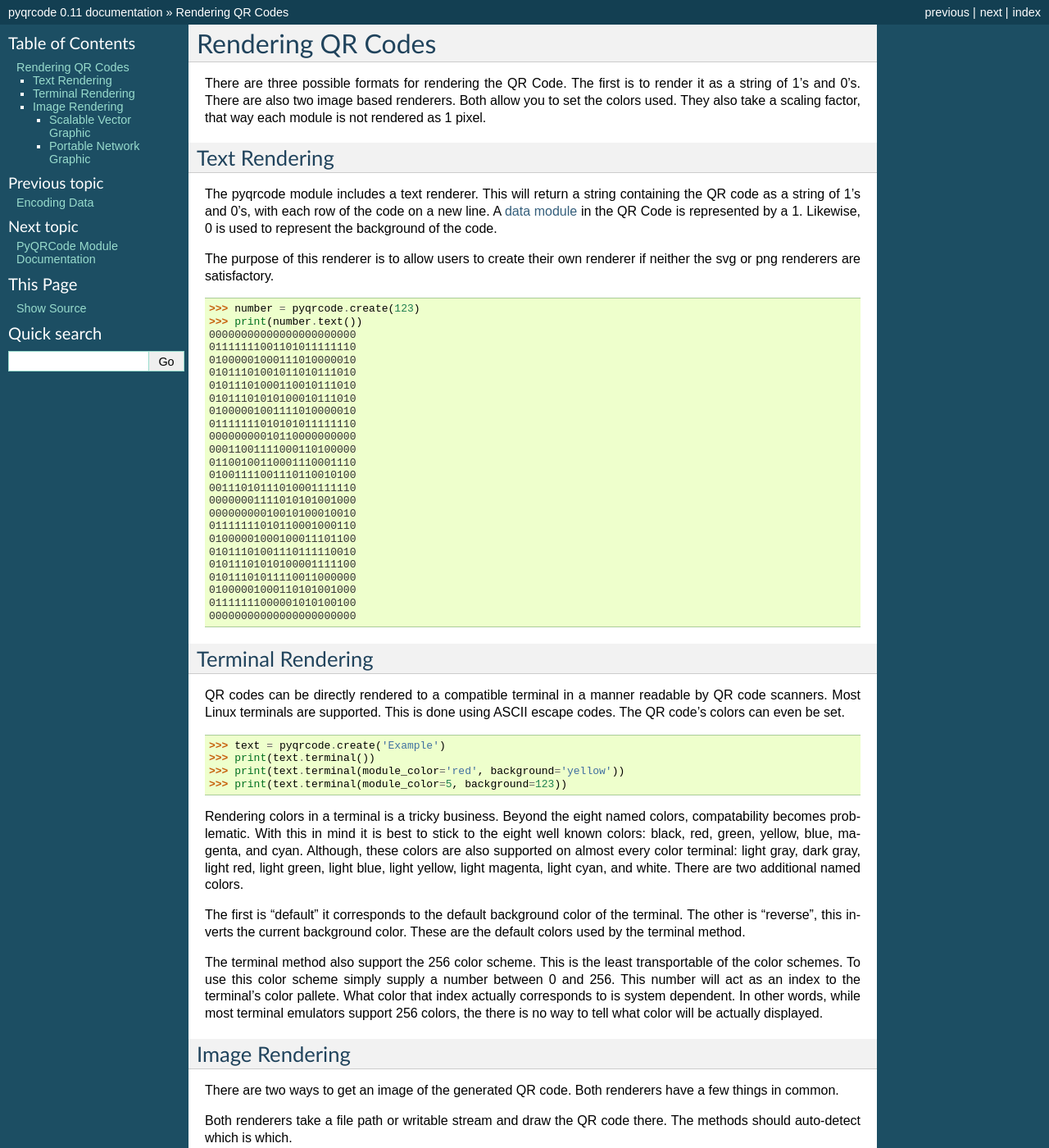
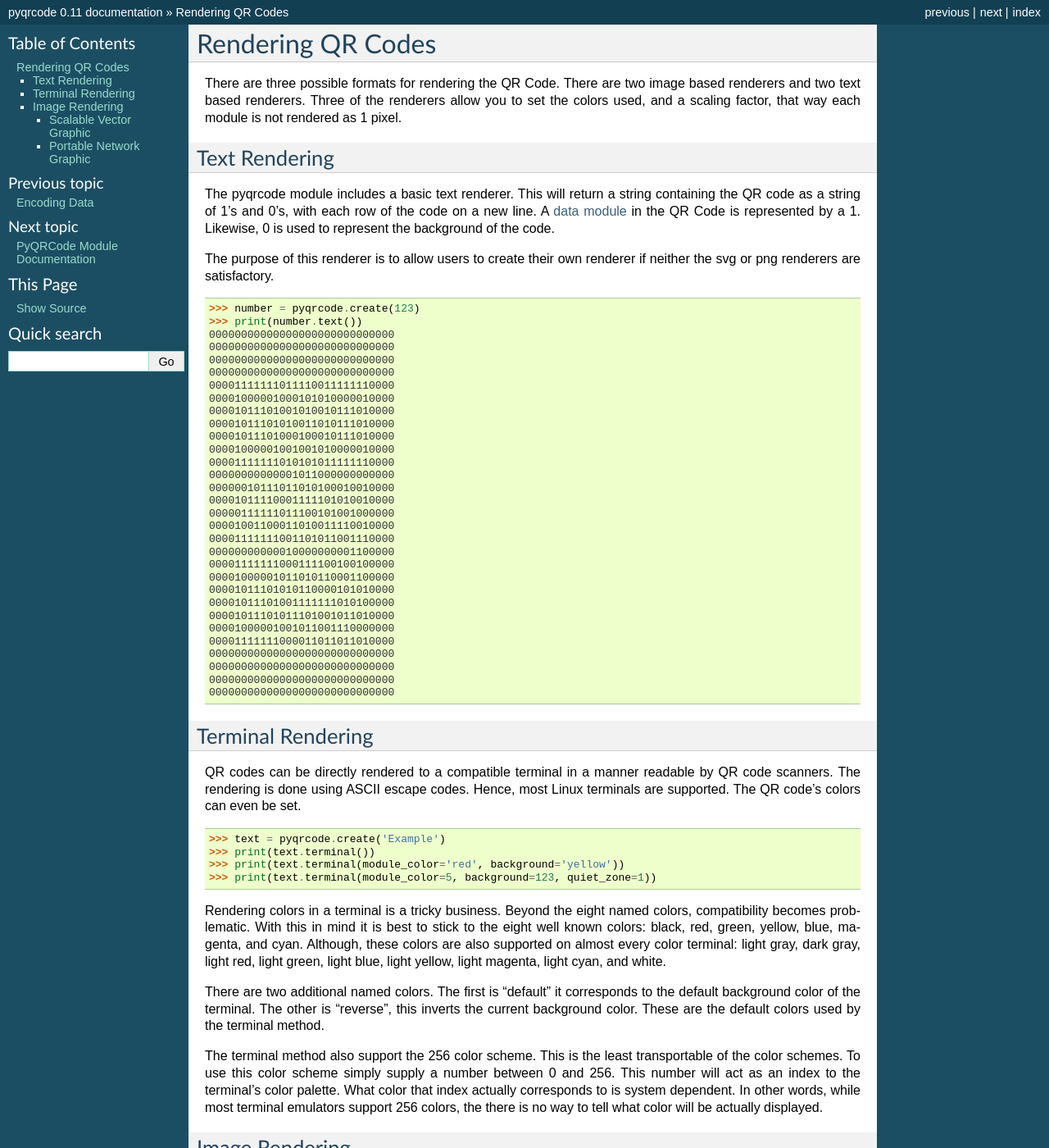
Before and after one commit to mnooner256/pyqrcode, a Sphinx documentation site: the page built from docs/rendering.rst, in a window 1280 px wide and 1400 px high. Shown: the whole window at 82% size. Built offline with Sphinx 7.4.7, drawn with Linux system fonts in a browser that asks for light colours; some of the changed text lies outside the part shown.

Commit message:
Updated docs in preperation for 1.1

```diff
--- a/docs/index.rst
+++ b/docs/index.rst
@@ -66,6 +66,7 @@
     >>> import pyqrcode
     >>> url = pyqrcode.create('http://uca.edu')
     >>> url.svg('uca-url.svg', scale=8)
+    >>> print(url.terminal(quiet_zone=1))
 
 The pyqrcode module, while easy to use, is powerful. You can set all of the
 properties of the QR code. If you install the optional pypng library, you can
--- a/docs/rendering.rst
+++ b/docs/rendering.rst
@@ -1,15 +1,15 @@
 Rendering QR Codes
 ******************
 
-There are three possible formats for rendering the QR Code. The first is
-to render it as a string of 1's and 0's. There are also two image based
-renderers. Both allow you to set the colors used. They also take a scaling
-factor, that way each module is not rendered as 1 pixel.
+There are three possible formats for rendering the QR Code. There are two image
+based renderers and two text based renderers. Three of the renderers allow you
+to set the colors used, and a scaling factor, that way each module is not
+rendered as 1 pixel.
 
 Text Rendering
 ==============
 
-The pyqrcode module includes a text renderer. This will return a string
+The pyqrcode module includes a basic text renderer. This will return a string
 containing the QR code as a string of 1's and 0's, with each row of the code on
 a new line. A :term:`data module` in the QR Code is represented by a 1.
 Likewise, 0 is used to represent the background of the code.
@@ -21,60 +21,68 @@
 
   >>> number = pyqrcode.create(123)
   >>> print(number.text())
-  00000000000000000000000
-  01111111001101011111110
-  01000001000111010000010
-  01011101001011010111010
-  01011101000110010111010
-  01011101010100010111010
-  01000001001111010000010
-  01111111010101011111110
-  00000000010110000000000
-  00011001111000110100000
-  01100100110001110001110
-  01001111001110110010100
-  00111010111010001111110
-  00000001111010101001000
-  00000000010010100010010
-  01111111010110001000110
-  01000001000100011101100
-  01011101001110111110010
-  01011101010100001111100
-  01011101011110011000000
-  01000001000110101001000
-  01111111000001010100100
-  00000000000000000000000
+  00000000000000000000000000000
+  00000000000000000000000000000
+  00000000000000000000000000000
+  00000000000000000000000000000
+  00001111111011110011111110000
+  00001000001000101010000010000
+  00001011101001010010111010000
+  00001011101010011010111010000
+  00001011101000100010111010000
+  00001000001001001010000010000
+  00001111111010101011111110000
+  00000000000001011000000000000
+  00000010111011010100010010000
+  00001011110001111101010010000
+  00000111111011100101001000000
+  00001001100011010011110010000
+  00001111111001101011001110000
+  00000000000010000000001100000
+  00001111111000111100100100000
+  00001000001011010110001100000
+  00001011101010110000101010000
+  00001011101001111111010100000
+  00001011101011101001011010000
+  00001000001001011001110000000
+  00001111111000011011011010000
+  00000000000000000000000000000
+  00000000000000000000000000000
+  00000000000000000000000000000
+  00000000000000000000000000000
+
 
 Terminal Rendering
 ==================
 
 QR codes can be directly rendered to a compatible terminal in a
-manner readable by QR code scanners. Most Linux terminals are supported. This
-is done using ASCII escape codes. The QR code's colors can even be set.
+manner readable by QR code scanners.  The rendering is done using ASCII escape
+codes. Hence, most Linux terminals are supported. The QR code's colors can even
+be set.
 
 .. code-block:: python
 
   >>> text = pyqrcode.create('Example')
   >>> print(text.terminal())
   >>> print(text.terminal(module_color='red', background='yellow'))
-  >>> print(text.terminal(module_color=5, background=123))
+  >>> print(text.terminal(module_color=5, background=123, quiet_zone=1))
 
 Rendering colors in a terminal is a tricky business. Beyond the eight named
-colors, compatability becomes problematic. With this in mind it is best to
+colors, compatibility becomes problematic. With this in mind it is best to
 stick to the eight well known colors: black, red, green, yellow, blue, magenta,
 and cyan. Although, these colors are also supported on almost every color
 terminal: light gray, dark gray, light red, light green, light blue, light
-yellow, light magenta, light cyan, and white. There are two additional named
-colors.
+yellow, light magenta, light cyan, and white.
 
-The first is "default" it corresponds to the default background color
-of the terminal. The other is "reverse", this inverts the current background
-color. These are the default colors used by the terminal method.
+There are two additional named colors. The first is "default" it corresponds to
+the default background color of the terminal. The other is "reverse", this
+inverts the current background color. These are the default colors used by the
+terminal method.
 
 The terminal method also support the 256 color scheme. This is the least
 transportable of the color schemes. To use this color scheme simply supply a
 number between 0 and 256. This number will act as an index to the terminal's
-color pallete. What color that index actually corresponds to is system
+color palette. What color that index actually corresponds to is system
 dependent. In other words, while most terminal emulators support 256 colors,
 the there is no way to tell what color will be actually displayed.
 
@@ -95,6 +103,11 @@
 use the QR code. Generally, three, four, or five will result in small but
 scanable QR codes.
 
+QR codes are also supposed to have a :term:`quiet zone` around them. This area
+is four modules wide on each side. It is designed for scanning on a printed
+area. For electronic usages, this may be unnecessary. Each of the renderers
+that allows you to set this distance.
+
 Both renderers, also, allow you to set the :term:`module` and background colors.
 Although, how the colors are represented are renderer specific.
 
@@ -102,20 +115,19 @@
 -----------------------
 
 The SVG renderer outputs the QR code as a scalable vector graphic using
-the :py:meth:`pyqrcode.QRCode.svg` method. *This
-renderer does not require any external modules.*
+the :py:meth:`pyqrcode.QRCode.svg` method. *This renderer does not require any
+external modules.*
 
-The method draws the QR code using a set of horizontal lines. By default, no
-background is drawn, i.e. the resulting code has a transparent background. The
-default foreground color is black.
+The method draws the QR code using a set of paths. By default, no background is
+drawn, i.e. the resulting code has a transparent background. The
+default foreground (module) color is black.
 
 .. code-block:: python
 
   >>> url = pyqrcode.create('http://uca.edu')
-  >>> url.svg(sys.stdout, scale=1)
   >>> url.svg('uca.svg', scale=4)
   >>> # in-memory stream is also supported
-  >>> buffer = io.StringIO()
+  >>> buffer = io.BytesIO()
   >>> url.svg(buffer)
   >>> # do whatever you want with buffer.getvalue()
   >>> print(list(buffer.getvalue()))
@@ -128,10 +140,13 @@
 
   >>> url.svg('uca.svg', scale=4, background="white", module_color="#7D007D")
 
+You can also suppress certain parts of the SVG document. In other words you
+can create a SVG fragment.
+
 Portable Network Graphic
 ------------------------
 
-The PNG renderer ouputs the QR code as a portable network graphic file using
+The PNG renderer outputs the QR code as a portable network graphic file using
 the :py:meth:`pyqrcode.QRCode.png` method.
 
 .. note::
```
Also changed, not shown: README.md (+17 -14 lines), docs/README.rst (+14 -12 lines), docs/glossary.rst (+6 -1 lines).
